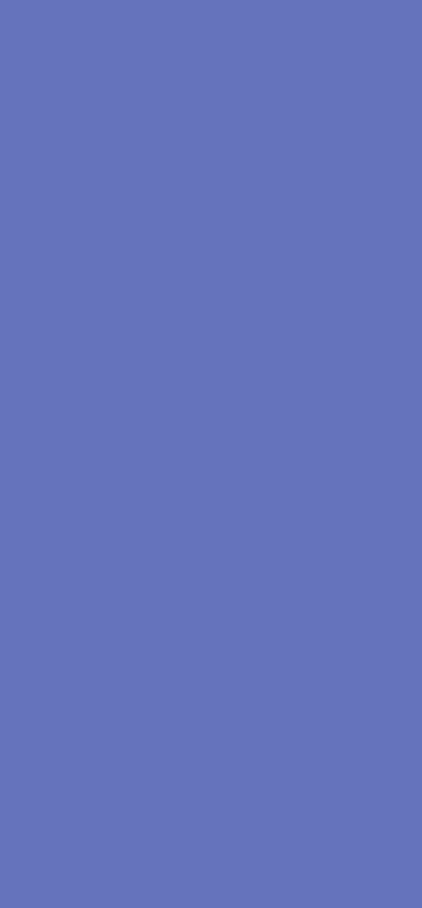
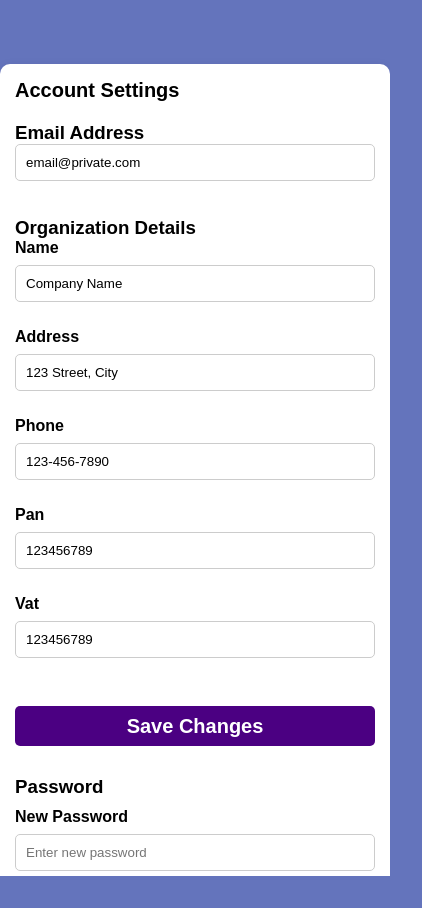
Before and after one commit to yadavsantu/SmartInvoice, a Vue app in the folder vue-frontend/: page /Settings in a window 390 px wide. Before the commit this address had no page. Shown: the whole page, 422 px wide, since content can reach past the window. Before the commit the page ends 844 px from the top, so only its background shows below. Built offline with nearby package versions, Linux system fonts and the light colour scheme.

Commit message:
Account settings Page created

```diff
--- /dev/null
+++ b/vue-frontend/src/pages/SettingsPage.vue
@@ -0,0 +1,241 @@
+<template>
+    <div class="parent">
+    <div class="profile-container">
+      <h2 class="title">Account Settings</h2>
+
+      <!-- User Information -->
+      <div class="section">
+        <h3>Email Address</h3>
+        <p v-if="!editing.email"><strong>{{ email }}</strong> <span class="edit" @click="editing.email = true">Change</span></p>
+        <input v-else v-model="email" type="email" placeholder="Enter new email" />
+      </div>
+
+      <!-- Organization Details -->
+      <div class="section">
+        <h3>Organization Details</h3>
+        <div v-for="(field, key) in organization" :key="key" class="input-group">
+          <label>{{ formatLabel(key) }}</label>
+          <p v-if="!editing[key]">{{ field }} <span class="edit" @click="editing[key] = true">Edit</span></p>
+          <input v-else v-model="organization[key]" type="text" :placeholder="'Enter ' + formatLabel(key)" />
+        </div>
+      </div>
+      <button class="save-btn" @click="saveOrganizationDetails">Save Changes</button>
+
+      <!-- Password Change -->
+      <div class="section">
+        <h3 class="psw">Password</h3>
+        <div class="password-fields">
+          <div class="input-group">
+            <label>New Password</label>
+            <input v-model="newPassword" type="password" placeholder="Enter new password" />
+          </div>
+          <div class="input-group">
+            <label>Current Password</label>
+            <input v-model="confirmPassword" type="password" placeholder="Enter current password" />
+          </div>
+        </div>
+        <p class="reset-link">Can't remember your current password? <a href="#">Reset your password</a></p>
+        <button class="save-btn" @click="changePassword">Save Password</button>
+      </div>
+    </div>
+</div>
+  </template>
+
+  <script>
+  export default {
+    data() {
+      return {
+        email: "email@private.com",
+        organization: {
+          name: "Company Name",
+          address: "123 Street, City",
+          phone: "123-456-7890",
+          pan: "123456789",
+          vat: "123456789"
+        },
+        newPassword: "",
+        confirmPassword: "",
+        editing: {
+          email: true,
+          name: true,
+          address: true,
+          phone: true,
+          pan: true,
+          vat:true
+        }
+      };
+    },
+    methods: {
+      saveOrganizationDetails() {
+        alert("Organization details saved successfully!");
+      },
+      changePassword() {
+        if (this.newPassword !== this.confirmPassword) {
+          alert("Passwords do not match!");
+          return;
+        }
+        alert("Password changed successfully!");
+      },
+      formatLabel(key) {
+        return key.replace(/([A-Z])/g, ' $1').replace(/^./, str => str.toUpperCase());
+      }
+    }
+  };
+  </script>
+
+  <style scoped>
+
+.parent {
+  display: flex;
+  flex-direction: column;
+  justify-content: flex-start;
+  margin: 2rem;
+  align-items: center;
+  height: 100vh;
+  width: 100vw;
+  overflow-y: auto; /* Allow scrolling */
+}
+
+
+.profile-container {
+  margin: 2rem;
+  /* width: 800px; */
+  width: auto;
+  height: auto;
+  padding: 40px;
+  background: white;
+  border-radius: 10px;
+  box-shadow: 0 4px 12px rgba(0, 0, 0, 0.1);
+  box-sizing: border-box;
+}
+
+.title {
+  font-size: 26px;
+  font-weight: bold;
+  margin-bottom: 20px;
+}
+
+.section {
+  margin-bottom: 25px;
+}
+
+.input-group {
+  margin-bottom: 20px;
+}
+
+
+
+label {
+  display: block;
+  font-weight: bold;
+  margin-bottom: 8px;
+}
+
+input {
+  width: 100%;
+  padding: 10px;
+  border-radius: 5px;
+  border: 1px solid #ccc;
+}
+
+.edit {
+  color: purple;
+  cursor: pointer;
+  margin-left: 10px;
+}
+
+.save-btn {
+  background-color: #4B0082;
+  color: white;
+  border: none;
+  padding: 12px;
+  border-radius: 5px;
+  cursor: pointer;
+  width: 100%;
+}
+
+.psw
+{
+    margin: 30px 0px 10px 0px;
+}
+
+.password-fields {
+  display: flex;
+  justify-content: space-between;
+}
+
+.password-fields .input-group {
+  width: 48%;
+}
+
+.reset-link {
+  font-size: 14px;
+  margin-top: 10px;
+}
+
+/* Media Queries for Responsiveness */
+
+@media (max-width: 1200px) {
+  .profile-container {
+    width: 100%; /* Adjust width for medium screens */
+    padding: 30px;
+  }
+
+  .title {
+    font-size: 24px;
+  }
+
+  .section {
+    margin-bottom: 20px;
+  }
+
+  .input-group {
+    margin-bottom: 15px;
+  }
+}
+
+@media (max-width: 768px) {
+  .profile-container {
+    width: 100%; /* Full width on smaller screens */
+    padding: 20px;
+  }
+
+  .title {
+    font-size: 22px;
+  }
+
+  .password-fields {
+    flex-direction: column;
+    align-items: stretch;
+  }
+
+  .password-fields .input-group {
+    width: 100%;
+    margin-bottom: 10px;
+  }
+
+  .save-btn {
+    padding: 10px;
+  }
+}
+
+@media (max-width: 480px) {
+  .profile-container {
+    width: 100%; /* Full width on very small screens */
+    padding: 15px;
+  }
+
+  .title {
+    font-size: 20px;
+  }
+
+  .input-group {
+    margin-bottom: 10px;
+  }
+
+  .save-btn {
+    padding: 8px;
+  }
+}
+
+  </style>
--- a/vue-frontend/src/router.js
+++ b/vue-frontend/src/router.js
@@ -8,11 +8,12 @@ import checkAuthStatus from "../utills/checkTokenStatus";
 import HelpPage from "./pages/HelpPage.vue";
 import InvoiceGuide from "./pages/InvoiceGuide.vue";
 import OtpPage from "./components/OtpInput.vue"
-
+import SettingsPage from "./pages/SettingsPage.vue";
 
 
 const routes = [
   { path: "/SignUp", component: SignUp, meta: { showNavBar: false, title: "Sign Up - Smart Invoice" } },
+  { path: "/Settings", component: SettingsPage, meta: { showNavBar: false, title: "Sign Up - Smart Invoice" } },
   { path: "/LoginPage", component: LoginPage, meta: { showNavBar: false, title: "Login - Smart Invoice" } },
   { path: "/DashBoard",  name: "DashBoard", component: Dashboard, meta: { showNavBar: true, title: "Dashboard - Smart Invoice"} },
   {path: "/LoginDashboard",component: MyInvoicesPage, meta: { showNavBar: true, title: "My Invoices - Smart Invoice" }},
```
